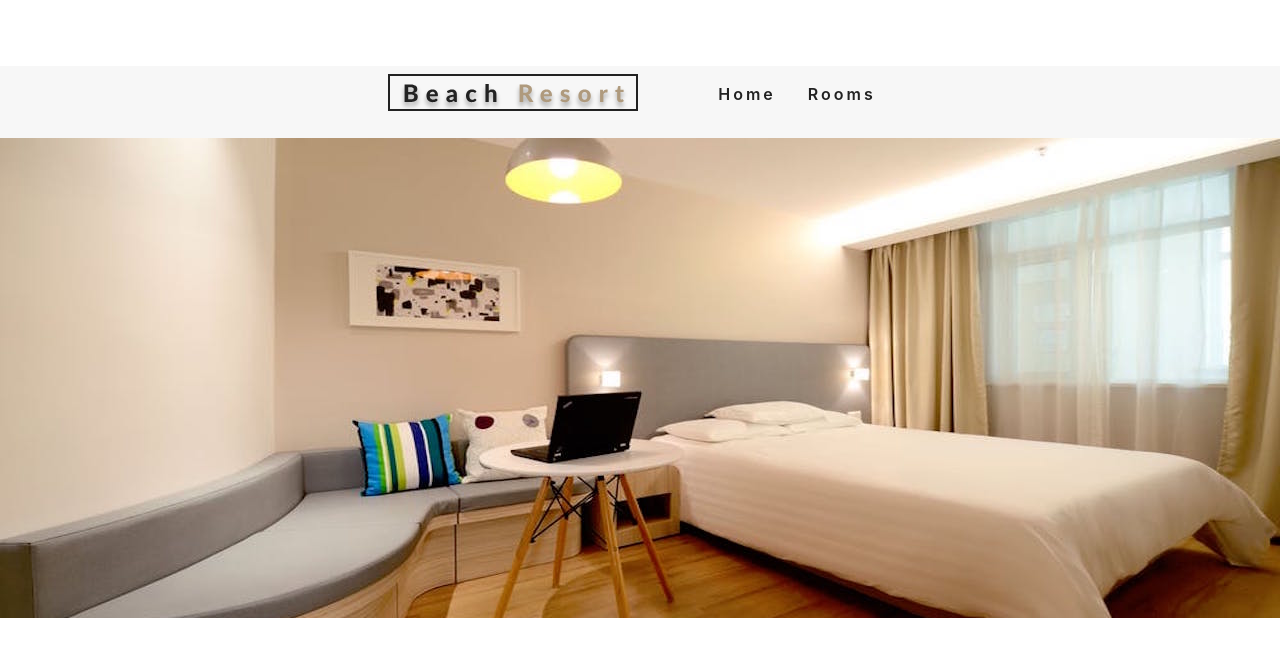
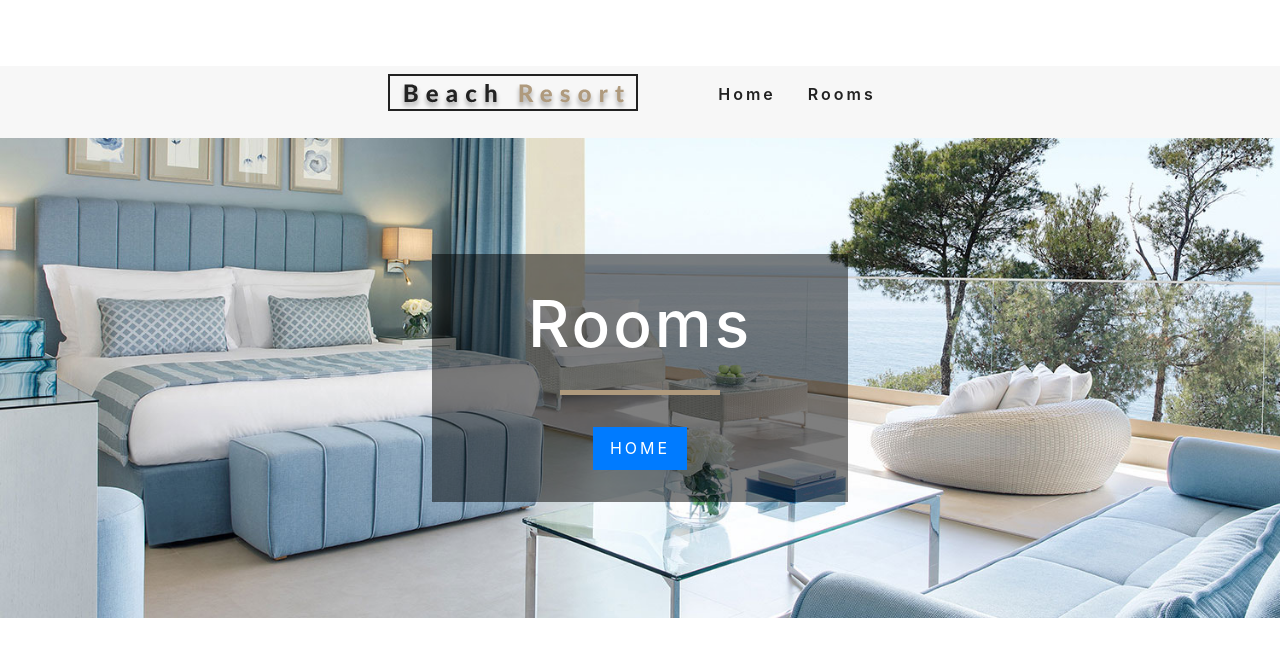
Before and after one commit to mamady310/hotel-rooms, a React (Create React App) app: page /rooms in a window 1280 px wide. Shown: the top 656 px of the page. Built offline with nearby package versions, Linux system fonts and the light colour scheme.

Commit message:
created banners and rendered them on home, error, and rooms pages going to try an create services

```diff
--- /dev/null
+++ b/src/components/Banner.js
@@ -0,0 +1,13 @@
+import React from 'react'
+
+export default function Banner ({children, title, subtitle}) {
+    return (
+        <div className="banner">
+            <h1>{title}</h1>
+            <div></div>
+            <p>{subtitle}</p>
+            {children}
+
+        </div>
+    )
+};
--- a/src/pages/Error.js
+++ b/src/pages/Error.js
@@ -1,5 +1,17 @@
-import React from 'react'
+
+import React from 'react';
+import Hero from '../components/Hero';
+import Banner from '../components/Banner';
+import { Link } from 'react-router-dom';
+
 
 export default function Error() {
-    return  <Hero />
+    return  <Hero>
+        <Banner title='404' subtitle="page not found">
+            <Link to='/' className='btn-primary'>
+                HOME
+            </Link>
+        </Banner>
+    </Hero>
+
 };
--- a/src/pages/Home.js
+++ b/src/pages/Home.js
@@ -1,8 +1,18 @@
 import React from 'react';
 import Hero from '../components/Hero';
+import Banner from '../components/Banner';
+import { Link } from 'react-router-dom';
+
 
 export default function Home(){
     return <div>
-    <Hero />;
+    <Hero>
+        <Banner title="Lavish Rooms" subtitle="Rooms starting at $299">
+            <Link to='/rooms' className="btn-primary">
+                Rooms
+            </Link>
+        </Banner>
+    </Hero>
+    ;
     </div>
 }
--- a/src/pages/Rooms.js
+++ b/src/pages/Rooms.js
@@ -1,9 +1,17 @@
 import React from 'react';
-import Hero from '../components/Hero'
+import Hero from '../components/Hero';
+import Banner from '../components/Banner';
+import { Link } from 'react-router-dom';
 
 const Rooms = () => {
     return (
-      <Hero hero="roomsHero" />
+      <Hero hero="roomsHero">
+         <Banner title="Rooms">
+         <Link to='/' className='btn-primary'>
+                HOME
+            </Link>
+         </Banner>
+      </Hero>
     )
 };
 
```
Also changed, not shown: src/images/room-2.jpeg.
